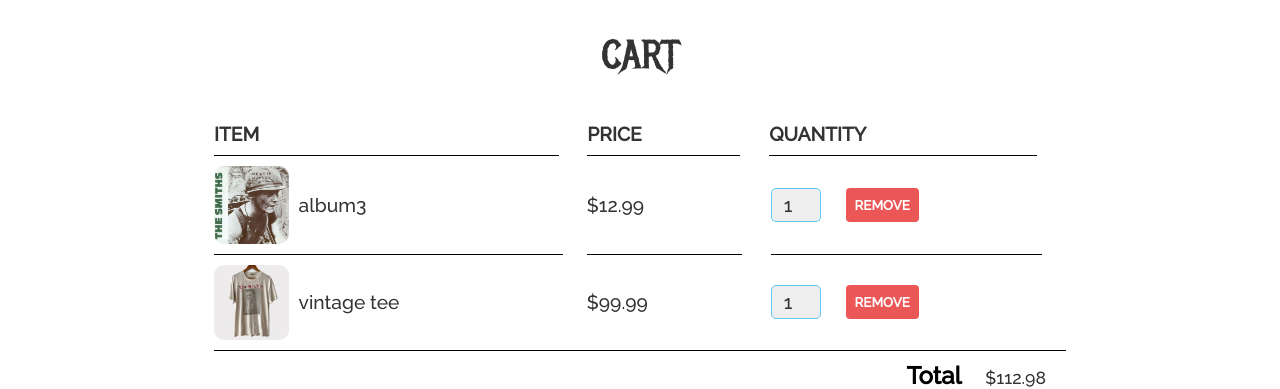
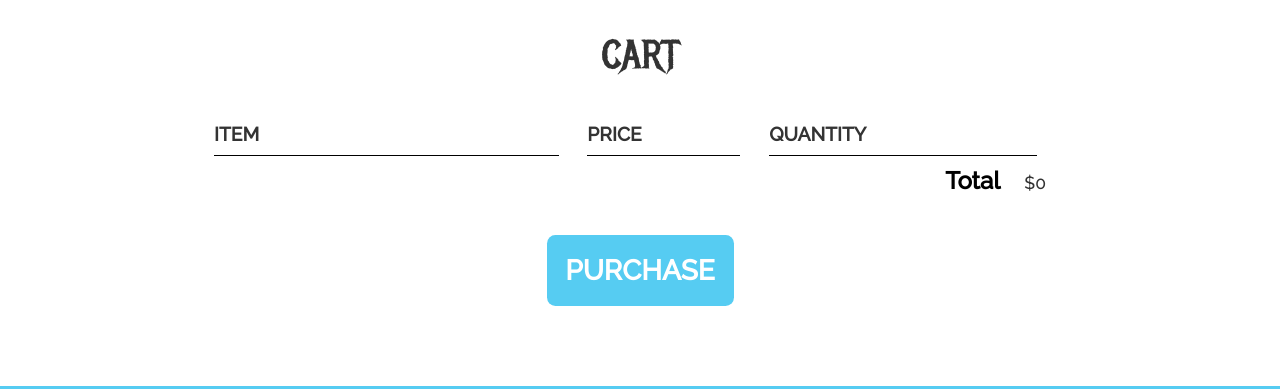
Before and after one commit to Breecu/thesmiths_fan_website, a plain HTML site: page intro to html/store.html in a window 1280 px wide. Shown: the part 1622-2011 px from the top of the page. Drawn offline with Linux system fonts and the light colour scheme.

Commit message:
Add files via upload
changed to accomidate store.js features

```diff
--- a/intro to html/store.html
+++ b/intro to html/store.html
@@ -4,6 +4,7 @@
             <title>The Smiths | Store</title>
             <meta name="description" contents="This is the description">
             <link rel="stylesheet" href="styles.css" />
+            <script src="store.js" async></script>
         </head>
     <body>
         <header class="main-header">
@@ -79,34 +80,11 @@
                 <span class="cart-quantity cart-header cart-column">QUANTITY</span>
             </div>
             <div class="cart-items">
-            <div class="cart-row ">
-                <div class="cart-item cart-column">
-                <img class="cart-item-image" src="images/meat_is_murder.jpg" width="100" height="100">
-                <span class="cart-item-title">album3</span>
-                </div>
 
-                <span class="cart-price cart-column">$12.99</span>
-                <div class="cart-quantity cart-column">
-                <input class="cart-quantity-input" type="number" value="1">
-                <button class="btn btn-danger " role="button">REMOVE</button>
-                </div>
-            </div>
-            <div class="cart-row ">
-                <div class="cart-item cart-column">
-                <img class="cart-item-image" src="images/vintage_tee.jpg" width="100" height="100">
-                <span class="cart-item-title">vintage tee</span>
-                </div>
-
-                <span class="cart-price cart-column">$99.99</span>
-                <div class="cart-quantity cart-column">
-                <input class="cart-quantity-input" type="number" value="1">
-                <button class="btn btn-danger " role="button">REMOVE</button>
-                </div>
-            </div>
             </div>
             <div class="cart-total">
                 <strong class="cart-total-title">Total</strong>
-                <span class="cart-total-price">$112.98</span>
+                <span class="cart-total-price">$0</span>
             </div>
 
                 <button class="btn btn-primary btn-purchase" role="button">PURCHASE</button>
```
